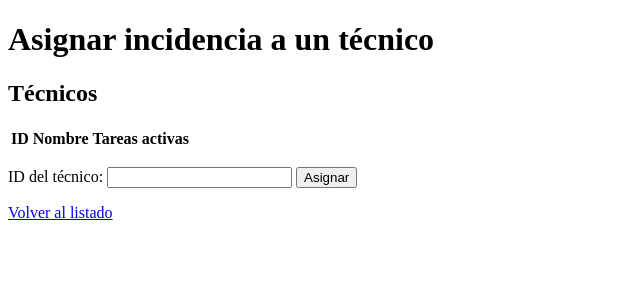
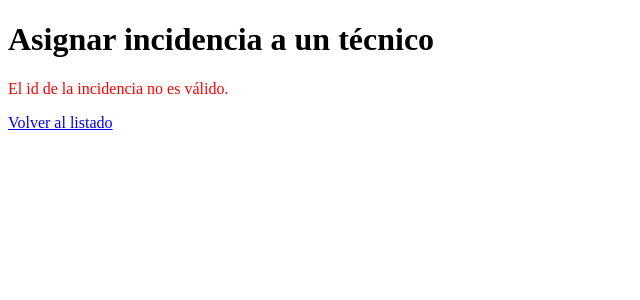
Before and after one commit to moronlopezalvaro/4.3.-Miniproyecto-Taskshield, a PHP site: page /asignar_incidencia.php in a window 1280 px wide. Shown: the top 300 px of the page, without its empty margins (0-640 px from the left). Run offline with PHP 8.4, Linux system fonts and the light colour scheme; a stand-in replaces the project's code that opens the database connection; lists and menus that the app fills with data are empty; some libraries are stand-ins or nearby versions.

Commit message:
assigning incidents to technicians

```diff
--- a/asignar_incidencia.php
+++ b/asignar_incidencia.php
@@ -1,5 +1,73 @@
 <?php
 
+require_once __DIR__ . '/conexion.php';
+
+$mensaje = '';
+$error = '';
+$incidencia = false;
+$tecnicos = [];
+
+$id = filter_input(INPUT_GET, 'id', FILTER_VALIDATE_INT);
+
+if (!$id) {
+    $error = 'El id de la incidencia no es válido.';
+} else {
+
+    if ($_SERVER['REQUEST_METHOD'] === 'POST') {
+        $tecnicoId = filter_input(INPUT_POST, 'tecnico_id', FILTER_VALIDATE_INT);
+
+        if (!$tecnicoId) {
+            $error = 'El id del técnico no es válido.';
+        } else {
+            try {
+                $pdo->beginTransaction();
+
+                $stmt1 = $pdo->prepare('UPDATE incidencias
+                                        SET estado = :estado, tecnico_id = :tecnico
+                                        WHERE id = :id');
+                $stmt1->execute([':estado' => 'En Proceso', ':tecnico' => $tecnicoId, ':id' => $id]);
+                if ($stmt1->rowCount() === 0) {
+                    throw new Exception('La incidencia no existe o ya estaba asignada a ese técnico.');
+                }
+
+                $stmt2 = $pdo->prepare('UPDATE tecnicos
+                                        SET tareas_activas = tareas_activas + 1
+                                        WHERE id = :tecnico');
+                $stmt2->execute([':tecnico' => $tecnicoId]);
+                if ($stmt2->rowCount() === 0) {
+                    throw new Exception('El técnico ' . $tecnicoId . ' no existe.');
+                }
+
+                $pdo->commit();
+                $mensaje = 'Incidencia asignada al técnico ' . $tecnicoId . '.';
+            } catch (PDOException $e) {
+                $pdo->rollBack();
+                error_log('Error BD asignación: ' . $e->getMessage());
+                $error = 'Error al asignar. No se ha guardado ningún cambio.';
+            } catch (Exception $e) {
+                $pdo->rollBack();
+                $error = $e->getMessage() . ' No se ha guardado ningún cambio.';
+            }
+        }
+    }
+
+    try {
+        $stmt = $pdo->prepare('SELECT id, titulo, estado, tecnico_id FROM incidencias WHERE id = :id');
+        $stmt->execute([':id' => $id]);
+        $incidencia = $stmt->fetch();
+
+        if (!$incidencia) {
+            $error = 'No existe ninguna incidencia con el id ' . $id . '.';
+        }
+
+        $stmt = $pdo->prepare('SELECT id, nombre, tareas_activas FROM tecnicos ORDER BY id');
+        $stmt->execute();
+        $tecnicos = $stmt->fetchAll(PDO::FETCH_ASSOC);
+    } catch (PDOException $e) {
+        error_log('Error SELECT asignar: ' . $e->getMessage());
+        $error = 'Ha ocurrido un error al cargar los datos.';
+    }
+}
 ?>
 <!DOCTYPE html>
 <html lang="es">
@@ -12,6 +80,19 @@
 <body>
     <h1>Asignar incidencia a un técnico</h1>
 
+    <?php if ($mensaje) { ?>
+        <p style="color:green"><?php echo $mensaje; ?></p>
+    <?php } ?>
+
+    <?php if ($error) { ?>
+        <p style="color:red"><?php echo $error; ?></p>
+    <?php } ?>
+
+    <?php if ($incidencia) { ?>
+        <p><strong>#<?php echo $incidencia['id']; ?></strong> <?php echo $incidencia['titulo']; ?></p>
+        <p>Estado: <?php echo $incidencia['estado']; ?> ·
+            Técnico: <?php echo $incidencia['tecnico_id'] ? $incidencia['tecnico_id'] : 'Sin asignar'; ?></p>
+
         <h2>Técnicos</h2>
         <table>
             <tr>
@@ -19,9 +100,16 @@
                 <th>Nombre</th>
                 <th>Tareas activas</th>
             </tr>
+            <?php foreach ($tecnicos as $tecnico) { ?>
+                <tr>
+                    <td><?php echo $tecnico['id']; ?></td>
+                    <td><?php echo $tecnico['nombre']; ?></td>
+                    <td><?php echo $tecnico['tareas_activas']; ?></td>
+                </tr>
+            <?php } ?>
         </table>
 
-    <form method="post" action="asignar_incidencia.php">
+        <form method="post" action="asignar_incidencia.php?id=<?php echo $incidencia['id']; ?>">
             <p>
                 <label>ID del técnico:
                     <input type="number" name="tecnico_id">
@@ -29,6 +117,7 @@
                 <button type="submit">Asignar</button>
             </p>
         </form>
+    <?php } ?>
 
     <p><a href="index.php">Volver al listado</a></p>
 </body>
```
Lines whose indentation alone changed are shown as unchanged.
